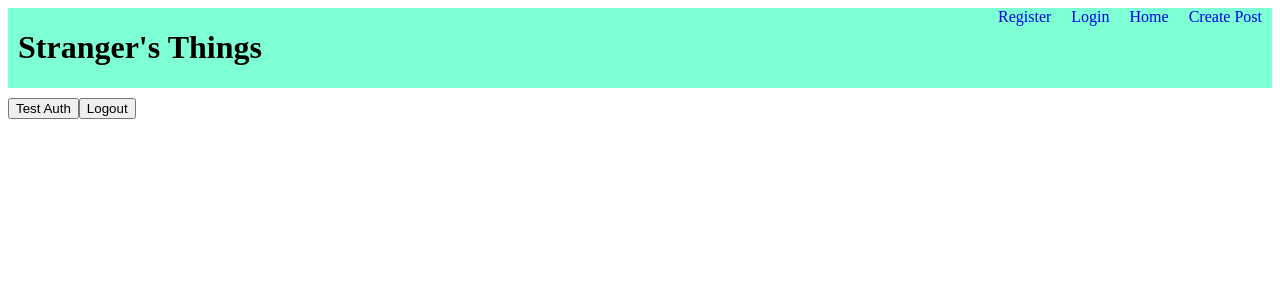
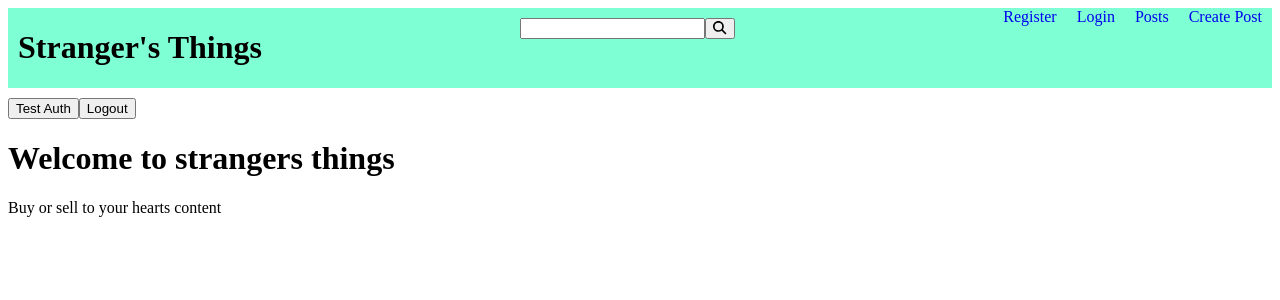
Before and after one commit to Malkahiro/strangers-things, a React (Create React App) app: page / in a window 1280 px wide. Shown: the top 300 px of the page. Built offline with nearby package versions, Linux system fonts and the light colour scheme; no server answers.

Commit message:
created home page

```diff
--- a/package.json
+++ b/package.json
@@ -3,9 +3,14 @@
   "version": "0.1.0",
   "private": true,
   "dependencies": {
+    "@fortawesome/fontawesome-svg-core": "^6.3.0",
+    "@fortawesome/free-regular-svg-icons": "^6.3.0",
+    "@fortawesome/free-solid-svg-icons": "^6.3.0",
+    "@fortawesome/react-fontawesome": "^0.2.0",
     "@testing-library/jest-dom": "^5.16.5",
     "@testing-library/react": "^13.4.0",
     "@testing-library/user-event": "^13.5.0",
+    "axios": "^1.3.3",
     "react": "^18.2.0",
     "react-dom": "^18.2.0",
     "react-router": "^6.7.0",
--- a/src/App.js
+++ b/src/App.js
@@ -7,27 +7,23 @@ import Login from './Components/Login/Login';
 import Navbar from './Components/Navbar/Navbar';
 import PostForm from './Components/Posts/PostForm';
 import PostDetails from './Components/Posts/PostDetails';
-// import UpdatePost from './Components/Posts/UpdatePost';
+import UpdatePost from './Components/Posts/UpdatePost';
+import Home from './Components/Home/Home';
 
 function App() {
   const [posts, setPosts] = useState([]);
+  const [searchResults, setSearchResults] = useState([]);
   const [isLoggedIn, setIsLoggedIn] = useState(false);
-  // const [post_id, setPost_Id] = useState("");
+  const [isAuthor, setIsAuthor] = useState("");
 
   const isValidJWT = async () =>{
     const token = localStorage.getItem('stranger_things_JWT');
     if (!token) setIsLoggedIn(false);
     else{
       const isValid = await testAuth();
-      setIsLoggedIn(isValid)
+      setIsLoggedIn(isValid.success)
     }
   }
-
-  // const handlePostId = (id) =>{
-  //   setPost_Id();
-  // }
-
-
 
   const createPosts = async () =>{
     try{
@@ -41,27 +37,34 @@ function App() {
 
   useEffect(() =>{
     setIsLoggedIn(!!localStorage.getItem("stranger_things_JWT"));
-    createPosts()
+    createPosts();
+    const setAuthor = async () =>{
+      const test = await testAuth();
+      setIsAuthor(test.data.user.username);
+    }
+    setAuthor();
   }, [])
 
   console.log(posts);
+  console.log(isAuthor);
 
   return (
     <BrowserRouter>
-    <Navbar />
+    <Navbar posts={posts} setSearchResults={setSearchResults} />
     <button onClick={() => testAuth()}>Test Auth</button>
     <button onClick={() => {
       localStorage.removeItem("stranger_things_JWT");
     }}>Logout</button>
     <div className="App">
       <Routes>
-      <Route path={"/posts"} element={isLoggedIn ? <Posts posts={posts} /> : <p>Please Log In...</p>} />
+        <Route path='/' element={<Home />}></Route>
+      <Route path={"/posts"} element={isLoggedIn ? <Posts posts={posts} searchResults={searchResults} isAuthor={isAuthor} /> : <p>Please Log In...</p>} />
       <Route path='posts/:POST_ID' element={<PostDetails posts={posts} />} />
       <Route path={"/register"} element={<Register />} />
       <Route path={'/login'} element={<Login isValidJWT={isValidJWT} />} />
       <Route path={'/add'} element={<PostForm />} />
 
-      {/* {<Route path={`/${post_id}`} element={<UpdatePost />} />} */}
+      {<Route path={'posts/update/:POST_ID'} element={<UpdatePost posts={posts} />} />}
       </Routes>
 
     </div>
--- /dev/null
+++ b/src/Components/Home/Home.js
@@ -0,0 +1,8 @@
+const Home = () => {
+    return ( <>
+    <h1>Welcome to strangers things</h1>
+    <p>Buy or sell to your hearts content</p>
+    </> );
+}
+
+export default Home;
--- a/src/Components/Navbar/Navbar.js
+++ b/src/Components/Navbar/Navbar.js
@@ -1,13 +1,15 @@
 import React from 'react';
 import {Link} from "react-router-dom"
+import Searchbar from '../SearchBar/Searchbar';
 import './Navbar.css'
-const Navbar = () => {
+const Navbar = ({posts, setSearchResults}) => {
     return ( <div id='navbar'>
         <h1 id='header'>Stranger's Things</h1>
+        <Searchbar posts={posts} setSearchResults={setSearchResults} />
         <div id='links'>
         <Link to={"/register"}>Register</Link>
         <Link to={"/login"}>Login</Link>
-        <Link to={"/posts"}>Home</Link>
+        <Link to={"/posts"}>Posts</Link>
         <Link to={"/add"}>Create Post</Link>
         </div>
     </div> );
--- a/src/Components/Posts/Posts.js
+++ b/src/Components/Posts/Posts.js
@@ -1,16 +1,18 @@
 import './Posts.css'
 import { Link } from 'react-router-dom'
-const Posts = ({posts, handlePostId}) => {
+const Posts = ({posts, isAuthor}) => {
+  console.log(isAuthor);
     const mappedPosts = posts.map(post =>{
         return <div id="post" key={post._id}>
           <Link to={`/posts/${post._id}`}>
           <h1>{post.title}</h1>
           <h2>{post.author.username}</h2>
           </Link>
-          <button onClick={() => {
-            handlePostId(post._id);
-            <Link to={`/${post._id}`}></Link>
-          }}>Update Post</button>
+          {post.isAuthor === isAuthor && <button onClick={() =>{
+          <Link to={`/posts/update/${post._id}`}>Update Post</Link>
+          }}>Update Post</button>}
+          <h1>HELLO</h1>
+
         </div>
       })
 
--- a/src/Components/Posts/UpdatePost.js
+++ b/src/Components/Posts/UpdatePost.js
@@ -1,7 +1,9 @@
 import React, {useState} from 'react';
+import { useParams } from 'react-router-dom';
 import './PostForm.css'
-import updatePost from '../../api/api'
-const UpdatePost = () => {
+import {updatePost} from '../../api/api'
+const UpdatePost = ({posts}) => {
+    const {POST_ID} = useParams();
 
     const [title, setTitle] = useState("");
     const [description, setDescription] = useState("");
@@ -10,17 +12,9 @@ const UpdatePost = () => {
     const [willDeliver, setWillDeliver] = useState(false);
     const token = localStorage.getItem("stranger_things_JWT");
 
-    // const handleSubmit = async (event) =>{
-    //     event.preventDefault();
-    //     const response = await updatePost(postId, token, title, description, price, location, willDeliver);
-    //     setTitle("");
-    //     setDescription("");
-    //     setPrice("");
-    //     setLocation("");
-    //     setWillDeliver(false);
-    // }
-
-    return ( <form id='add-form'>
+    const mappedPosts = posts.filter((post) => post._id === POST_ID).map((post) =>{
+        return(
+<form id='add-form' onSubmit={handleSubmit}>
         <label>Title</label>
         <input type="text" value={title} placeholder='Update Title' onChange={(event) => setTitle(event.target.value)} />
         <label>Description</label>
@@ -32,7 +26,22 @@ const UpdatePost = () => {
         <label>willDeliver</label>
         <input type="checkbox" value={willDeliver} onChange={setWillDeliver(!willDeliver)} />
         <button type="submit">Update</button>
-    </form> );
+    </form>
+        )
+     })
+
+    const handleSubmit = async (event) =>{
+        event.preventDefault();
+        const response = await updatePost(POST_ID, token, title, description, price, location, willDeliver);
+        console.log(response);
+        setTitle("");
+        setDescription("");
+        setPrice("");
+        setLocation("");
+        setWillDeliver(false);
+    }
+
+    return ( {mappedPosts} );
 }
 
 export default UpdatePost;
--- /dev/null
+++ b/src/Components/SearchBar/Searchbar.js
@@ -0,0 +1,31 @@
+import React from "react";
+import { FontAwesomeIcon } from "@fortawesome/react-fontawesome";
+import { faMagnifyingGlass } from "@fortawesome/free-solid-svg-icons";
+
+const Searchbar = ({posts, setSearchResults}) => {
+    const handleSubmit = (event) =>{
+        event.preventDefault();
+    }
+    const handleSearchChange = (event) =>{
+        if(!event.target.value){
+            return setSearchResults(posts)
+        }
+        const resultsArr = posts.filter(post => post.title.includes(event.target.value) ||
+        post.description.includes(event.target.value));
+        setSearchResults(resultsArr)
+    }
+    return ( <header>
+        <form className="search" onSubmit={handleSubmit}>
+            <input className="search_input"
+            type="text"
+            id="search"
+            onChange={handleSearchChange}
+            />
+            <button className="search_button">
+                <FontAwesomeIcon icon={faMagnifyingGlass} />
+            </button>
+        </form>
+    </header> );
+}
+
+export default Searchbar;
--- a/src/api/api.js
+++ b/src/api/api.js
@@ -123,7 +123,7 @@ export const testAuth = async () =>{
         });
         const json = await response.json();
         console.log(json);
-        return json.success;
+        return json;
     } catch(error){
         console.error(error)
     }
```
Also changed, not shown: 1 other file (tests, documents, lock files or other folders).
